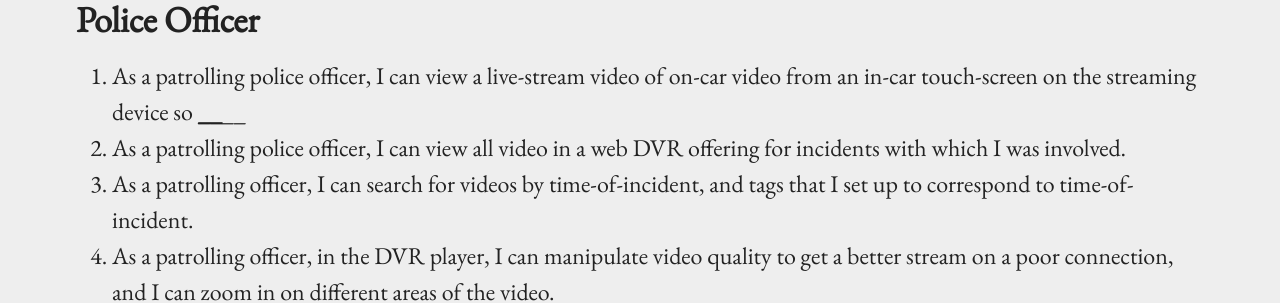
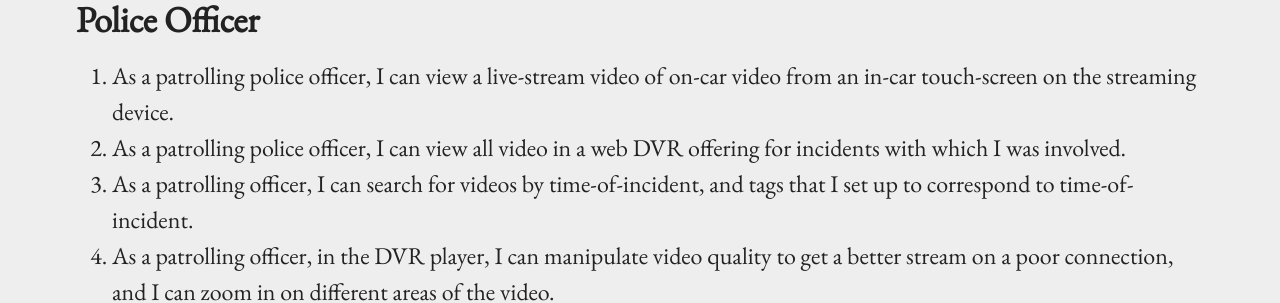
Before and after one commit to 360ls/360ls, a Jekyll site: the page built from _requirements/stories.md, in a window 1280 px wide. Shown: the part 353-656 px from the top of the page. Built offline with Jekyll 4.4.1, drawn with Linux system fonts in a browser that asks for light colours.

```diff
--- a/_requirements/stories.md
+++ b/_requirements/stories.md
@@ -3,10 +3,10 @@ layout: page
 title: User Stories
 ---
 
-This portion of the website highlights the user stories acquired for the requirements sprint. The user stories are broken down by the personas we defined for our project [here](/personas).
+This portion of the website highlights the user stories acquired for the requirements sprint. The user stories are broken down by the personas we defined for our project [here](personas).
 
 ## Police Officer
-1. As a patrolling police officer, I can view a live-stream video of on-car video from an in-car touch-screen on the streaming device so ________
+1. As a patrolling police officer, I can view a live-stream video of on-car video from an in-car touch-screen on the streaming device.
 2. As a patrolling police officer, I can view all video in a web DVR offering for incidents with which I was involved.
 3. As a patrolling officer, I can search for videos by time-of-incident, and tags that I set up to correspond to time-of-incident.
 4. As a patrolling officer, in the DVR player, I can manipulate video quality to get a better stream on a poor connection, and I can zoom in on different areas of the video.
```
